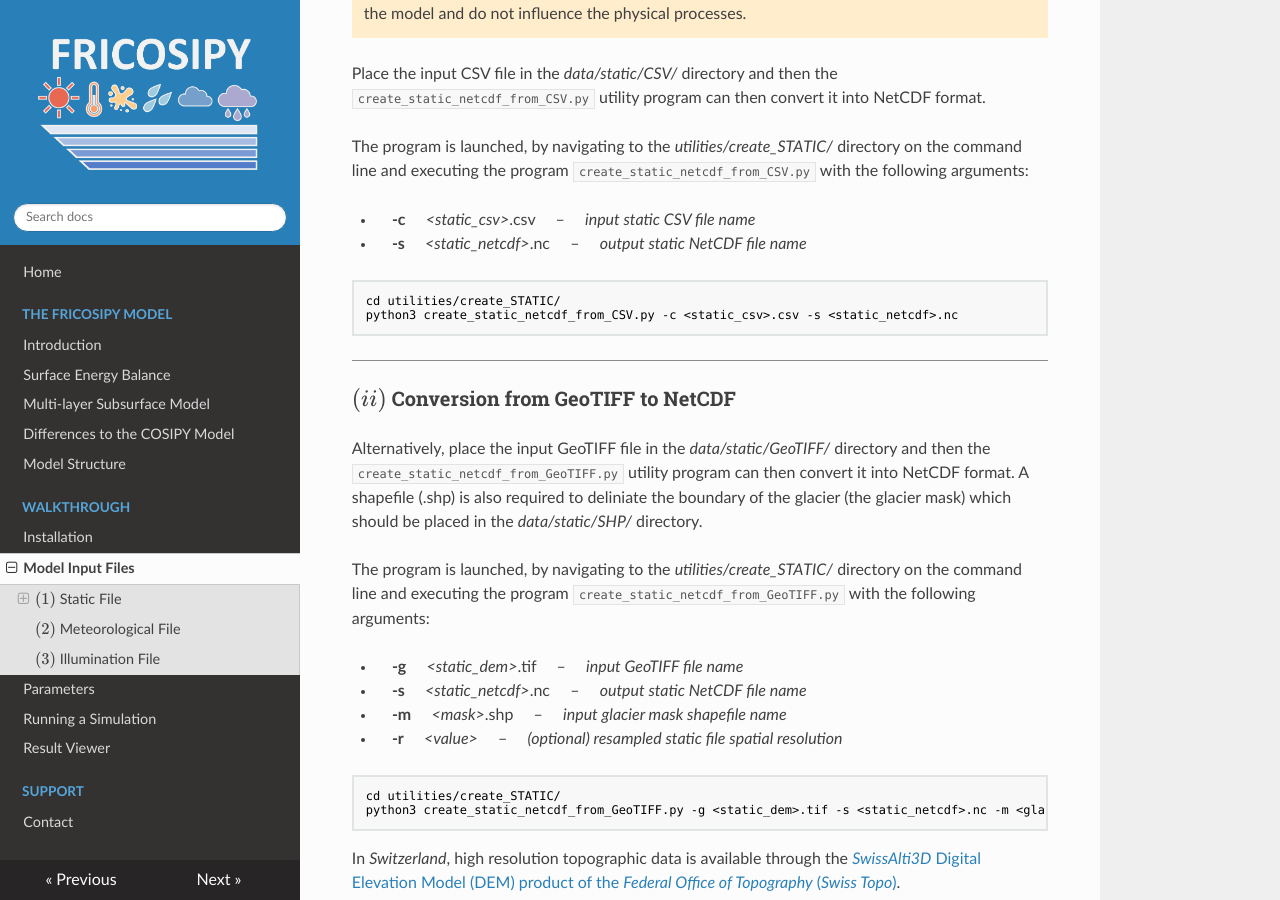
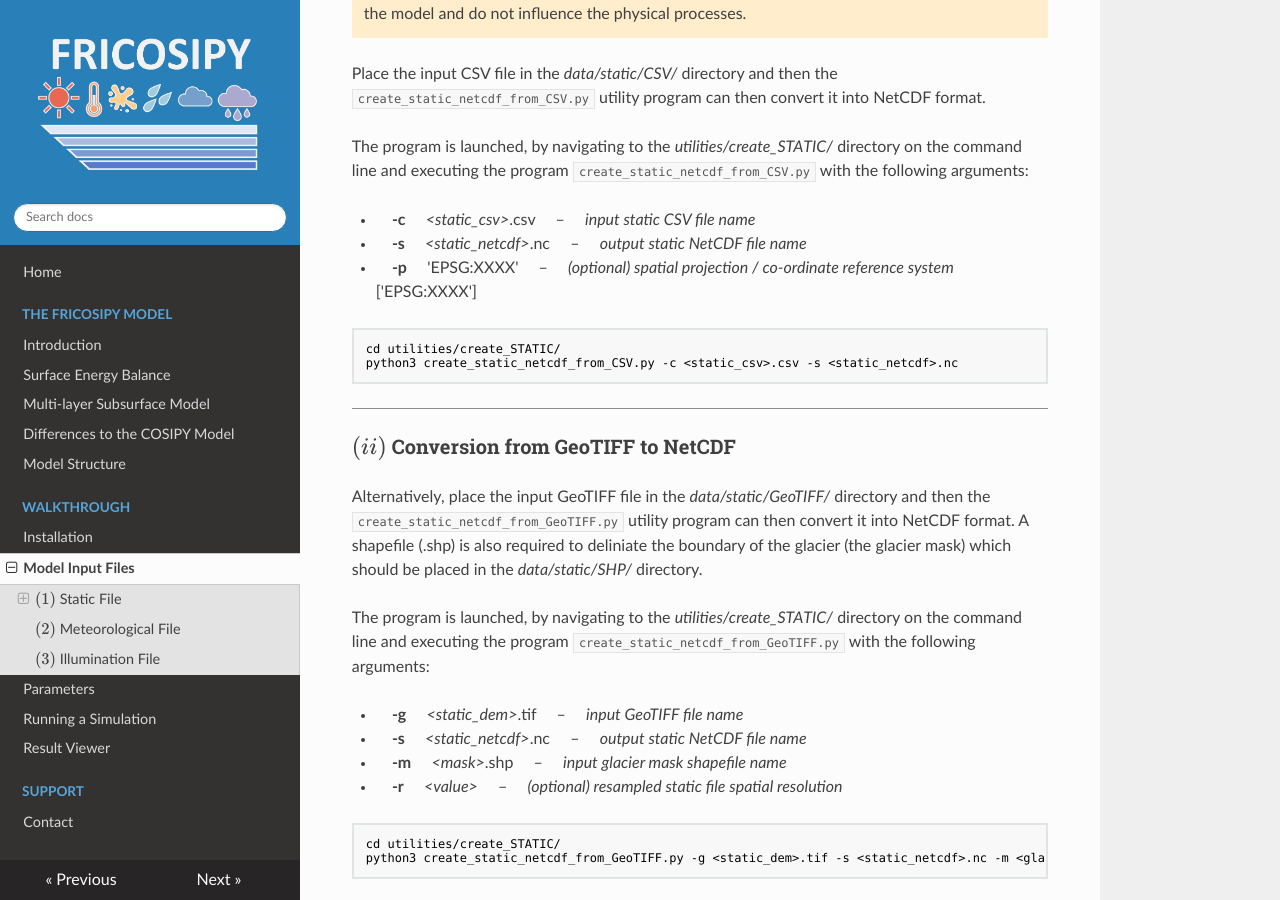
Before and after one commit to MarcusGastaldello/FRICOSIPY, an MkDocs documentation site: the page built from docs/model_input_files.md, in a window 1280 px wide and 900 px high, scrolled down 1458 px. Built offline with MkDocs 1.6.1, drawn with Linux system fonts in a browser that asks for light colours.

Commit message:
Update model_input_files.md

````diff
--- a/docs/model_input_files.md
+++ b/docs/model_input_files.md
@@ -62,6 +62,7 @@ The program is launched, by navigating to the *utilities/create_STATIC/* directo
 
 * &emsp; **-c** &emsp; *&lt;static_csv&gt;*.csv &emsp; &ndash; &emsp; *input static CSV file name*
 * &emsp; **-s** &emsp; *&lt;static_netcdf&gt;*.nc &emsp; &ndash; &emsp; *output static NetCDF file name*
+* &emsp; **-p** &emsp; 'EPSG:XXXX' &emsp; &ndash; &emsp; *(optional) spatial projection / co-ordinate reference system* ['EPSG:XXXX']
 
 ```
 cd utilities/create_STATIC/
````
